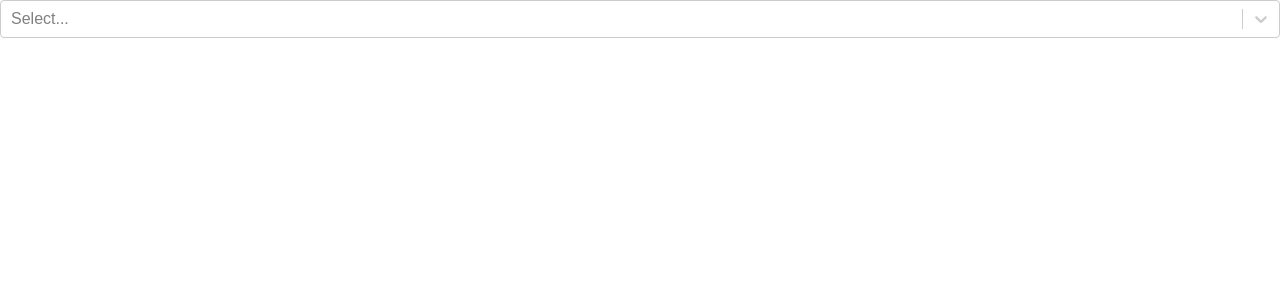
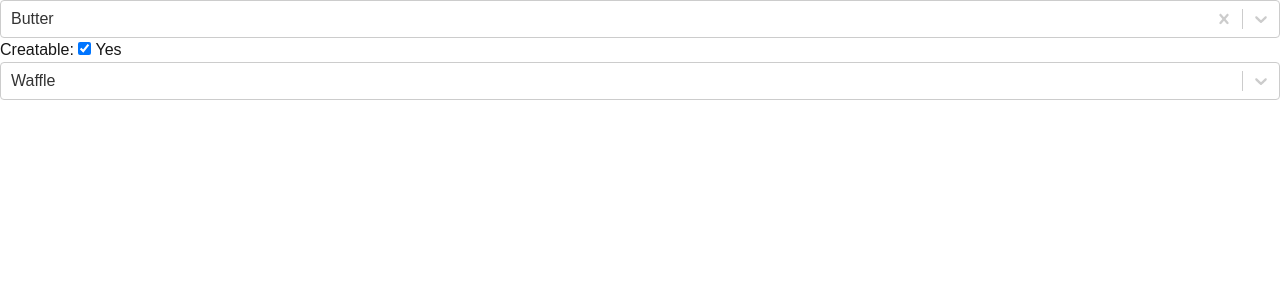
Before and after one commit to nadjiels-study/react-select, a Next.js app: page / in a window 1280 px wide. Shown: the top 300 px of the page. Built offline with nearby package versions, Linux system fonts and the light colour scheme.

Commit message:
:recycle: refac: separated book form from creation page

```diff
--- a/app/books/new/page.tsx
+++ b/app/books/new/page.tsx
@@ -1,73 +1,5 @@
-"use client";
+import BookForm from "@/book/form";
 
-import ReactSelect from "react-select";
-import Select from "@/lib/components/select";
-import { delay } from "@/lib/util";
-import authors from "@/api/authors";
-import { createOption } from "@/lib/components/select/lib";
-import type { Author } from "@/api/authors/types";
-
-async function loadAuthors(inputValue: string) {
-  return delay(authors.getAll({
-    search: inputValue,
-    sort: { name: 1 },
-  }), 3000).then(res => res.data);
+export default function CreateBook() {
+  return <BookForm />
 }
-
-async function createAuthor(inputValue: string) {
-  return delay(authors.create({
-    name: inputValue
-  }), 3000).then(res => res.data);
-}
-
-function authorToOption(author: Author) {
-  return createOption(author.name, author.id.toString());
-}
-
-export default function BooksCreate() {
-  return (
-    <form className="flex flex-col gap-2 m-2">
-      <h1>Create a new book!</h1>
-      <div className="flex flex-col">
-        <label htmlFor="name">Name</label>
-        <input id="name" name="name" type="text" className="border" />
-      </div>
-      <div className="flex flex-col">
-        <label htmlFor="description">Description</label>
-        <textarea
-          id="description"
-          name="description"
-          className="border"
-        />
-      </div>
-      <div className="flex flex-col">
-        <label htmlFor="publicationDate">Publication</label>
-        <input
-          id="publicationDate"
-          name="publicationDate"
-          type="date"
-          className="border"
-        />
-      </div>
-      <div className="flex flex-col">
-        <label htmlFor="authorId">Author</label>
-        <Select
-          inputId="authorId"
-          name="authorId"
-          loadOptions={inputValue => loadAuthors(inputValue).then(res => res.map(authorToOption))}
-          onCreateOption={createAuthor}
-          className="text-black"
-        />
-      </div>
-      <div className="flex flex-col">
-        <label htmlFor="rating">Rating</label>
-        <input
-          id="rating"
-          name="rating"
-          type="number"
-          className="border"
-        />
-      </div>
-    </form>
-  )
-}
--- a/app/page.tsx
+++ b/app/page.tsx
@@ -1,22 +1,87 @@
 "use client";
 
+import { useState } from "react";
 import Select from "@/lib/components/select";
+import { createOption } from "@/lib/components/select/lib";
+import search from "@/lib/util/search";
+import CreatableSelect from "react-select/creatable";
 
-const options = [
-  { label: "Risotto", value: "risotto" },
-  { label: "Sandwich", value: "sandwich" },
-  { label: "Rice", value: "rice" },
-  { label: "Beans", value: "beans" },
-  { label: "Donut", value: "donut" },
-];
+import type { DefaultGroup, DefaultOption } from "@/lib/components/select/types";
+import { PropsValue } from "react-select";
+
+const defaultOptions = [
+  createOption("Salame"),
+  createOption("Sandwich"),
+  createOption("Mushroom Stew"),
+]
 
 export default function Home() {
+  const [creatable, setCreatable] = useState(true);
+  const [value, setValue] = useState<PropsValue<DefaultOption>>(createOption("Waffle"));
+  const [options, setOptions] = useState([
+    createOption("Risotto"),
+    createOption("Sandwich"),
+    createOption("Rice"),
+    createOption("Beans"),
+    createOption("Donut"),
+  ]);
+
   return (
-    <Select
-      options={options}
-      formatCreateLabel={() => <></>}
-      creatable={false}
-      onMenuClose={() => {}}
-    />
+    <>
+      <Select<DefaultOption, false, DefaultGroup>
+        loadOptions={
+          (inputValue) => new Promise(
+            (resolve) => setTimeout(
+              () => resolve(options),
+              2000
+            )
+          )
+        }
+        placeholder="Foods"
+        autoload={true}
+        // defaultOptions={defaultOptions}
+        // allowCreateWhileLoading={true}
+        // value={createOption("Waffle")}
+        styles={{
+          container: (base) => ({
+            ...base,
+            color: "black",
+          }),
+        }}
+        isClearable
+        // defaultValue={createOption("Peanuts")}
+        loadDefaultValue={
+          () => new Promise(
+            (resolve) => setTimeout(
+              () => resolve(createOption("Butter")),
+              1000
+            )
+          )
+        }
+      />
+      <div>
+        <label>Creatable: </label>
+        <input
+          type="checkbox"
+          checked={creatable}
+          onChange={e => setCreatable(e.target.checked)}
+        />{" "}
+        <span>{creatable ? "Yes" : "No" }</span>
+      </div>
+      <CreatableSelect
+        options={options}
+        styles={{
+          container: (base) => ({
+            ...base,
+            color: "black",
+          }),
+        }}
+        value={value}
+        onChange={(newValue, actionMeta) => {
+          setValue(newValue)
+          console.log(newValue, actionMeta)
+        }}
+      />
+    </>
   );
 }
--- /dev/null
+++ b/book/form/form.tsx
@@ -0,0 +1,73 @@
+"use client";
+
+import ReactSelect from "react-select";
+import Select from "@/lib/components/select";
+import { delay } from "@/lib/util";
+import authors from "@/api/authors";
+import { createOption } from "@/lib/components/select/lib";
+import type { Author } from "@/api/authors/types";
+
+async function loadAuthors(inputValue: string) {
+  return delay(authors.getAll({
+    search: inputValue,
+    sort: { name: 1 },
+  }), 3000).then(res => res.data);
+}
+
+async function createAuthor(inputValue: string) {
+  await delay(authors.create({
+    name: inputValue
+  }), 3000).then(res => res.data);
+}
+
+function authorToOption(author: Author) {
+  return createOption(author.name, author.id.toString());
+}
+
+export default function BooksCreate() {
+  return (
+    <form className="flex flex-col gap-2 m-2">
+      <h1>Create a new book!</h1>
+      <div className="flex flex-col">
+        <label htmlFor="name">Name</label>
+        <input id="name" name="name" type="text" className="border" />
+      </div>
+      <div className="flex flex-col">
+        <label htmlFor="description">Description</label>
+        <textarea
+          id="description"
+          name="description"
+          className="border"
+        />
+      </div>
+      <div className="flex flex-col">
+        <label htmlFor="publicationDate">Publication</label>
+        <input
+          id="publicationDate"
+          name="publicationDate"
+          type="date"
+          className="border"
+        />
+      </div>
+      <div className="flex flex-col">
+        <label htmlFor="authorId">Author</label>
+        <Select
+          inputId="authorId"
+          name="authorId"
+          loadOptions={inputValue => loadAuthors(inputValue).then(res => res.map(authorToOption))}
+          onCreateOption={createAuthor}
+          className="text-black"
+        />
+      </div>
+      <div className="flex flex-col">
+        <label htmlFor="rating">Rating</label>
+        <input
+          id="rating"
+          name="rating"
+          type="number"
+          className="border"
+        />
+      </div>
+    </form>
+  )
+}
--- /dev/null
+++ b/book/form/index.ts
@@ -0,0 +1 @@
+export { default } from "./form";
```
